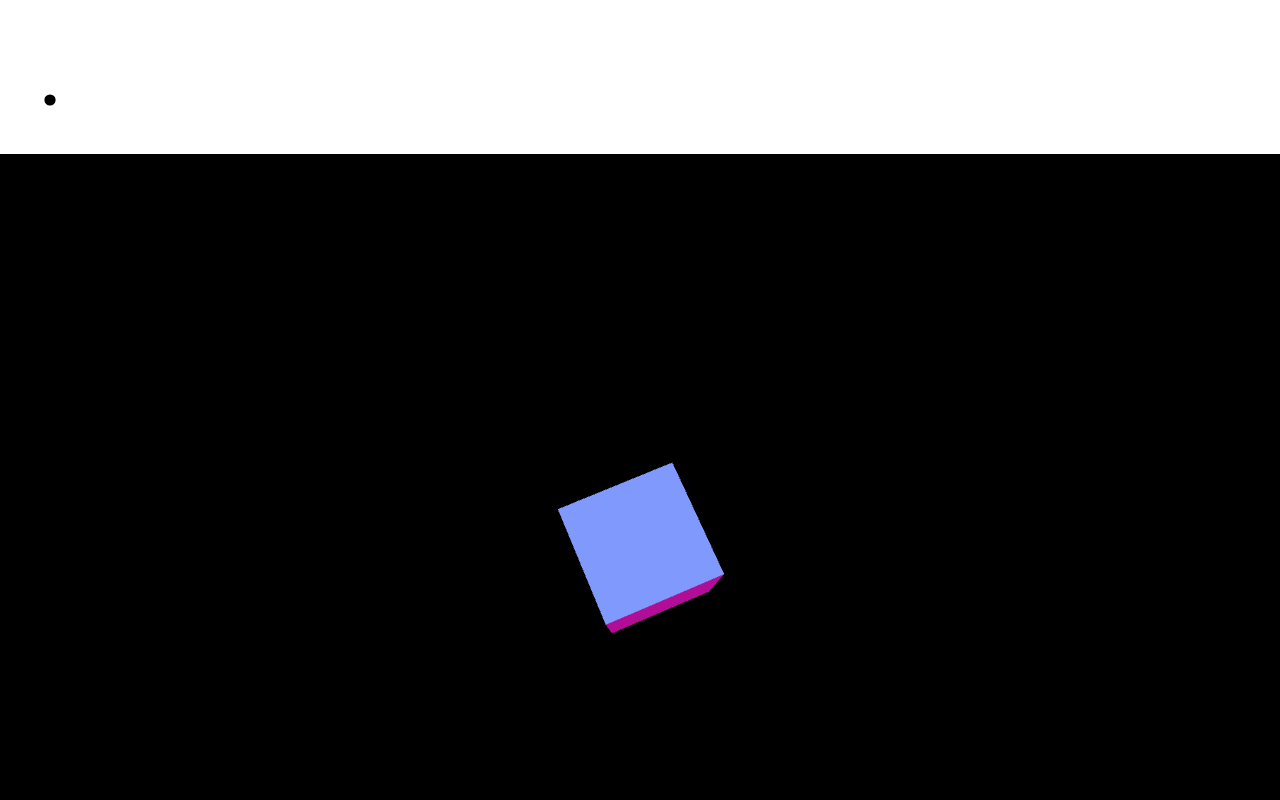
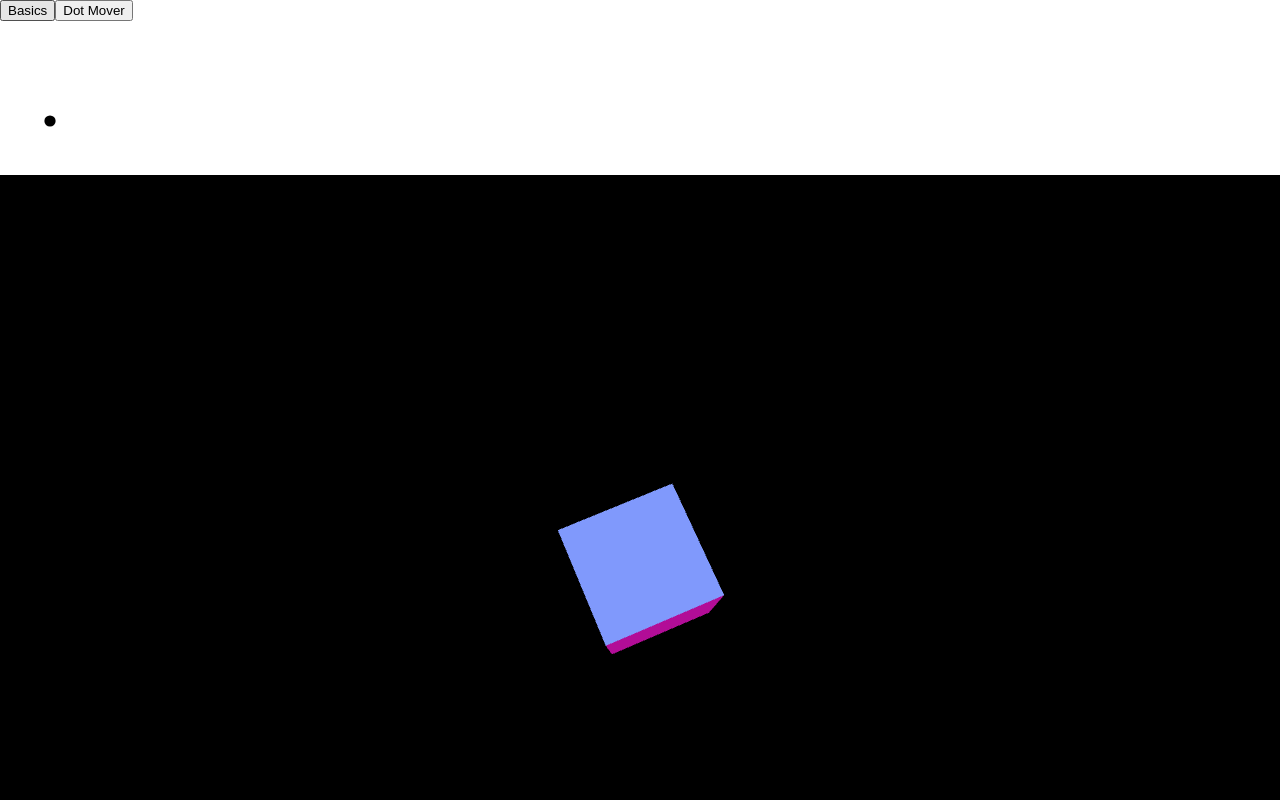
Before and after one commit to sallf/react-npm-circleci-boilerplate, a React app: page / in a window 1280 px wide. Shown: the top 800 px of the page. Built offline with nearby package versions, Linux system fonts and the light colour scheme.

Commit message:
first test setup

```diff
--- a/src/containers/App.jsx
+++ b/src/containers/App.jsx
@@ -1,13 +1,24 @@
-import React, { Component } from 'react';
+import React, { useState } from 'react';
 
 import Basics from '../components/Basics';
+import DotMover from '../components/DotMover';
 
-class App extends Component {
-  render() {
-    return (
-      <Basics />
-    )
-  }
-}
+const App = () => {
+  const [page, setPage] = useState('basics');
+
+
+  return (
+    <>
+      <button onClick={() => setPage('basics')} type="button">Basics</button>
+      <button onClick={() => setPage('dotMover')} type="button">Dot Mover</button>
+      {
+        page === 'basics' && <Basics />
+      }
+      {
+        page === 'dotMover' && <DotMover />
+      }
+    </>
+  );
+};
 
 export default App;
```
